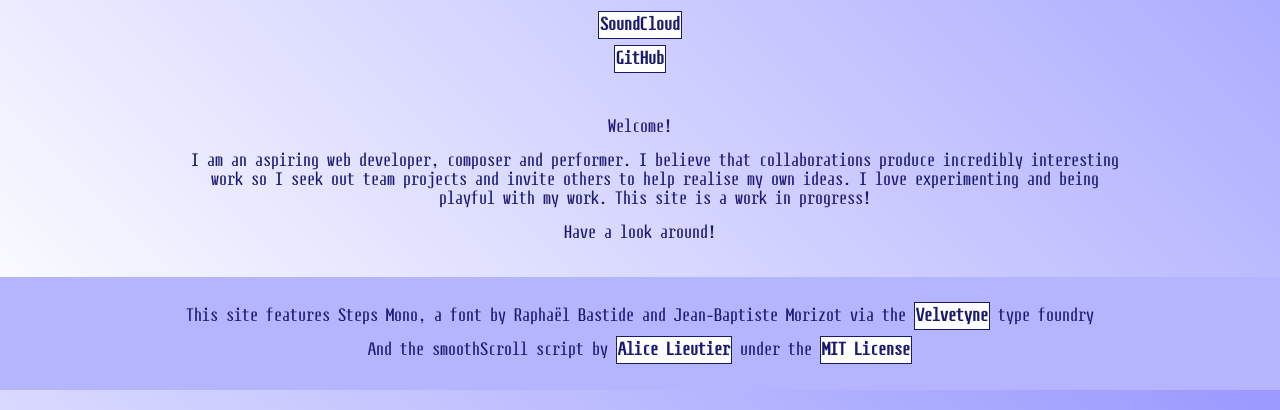
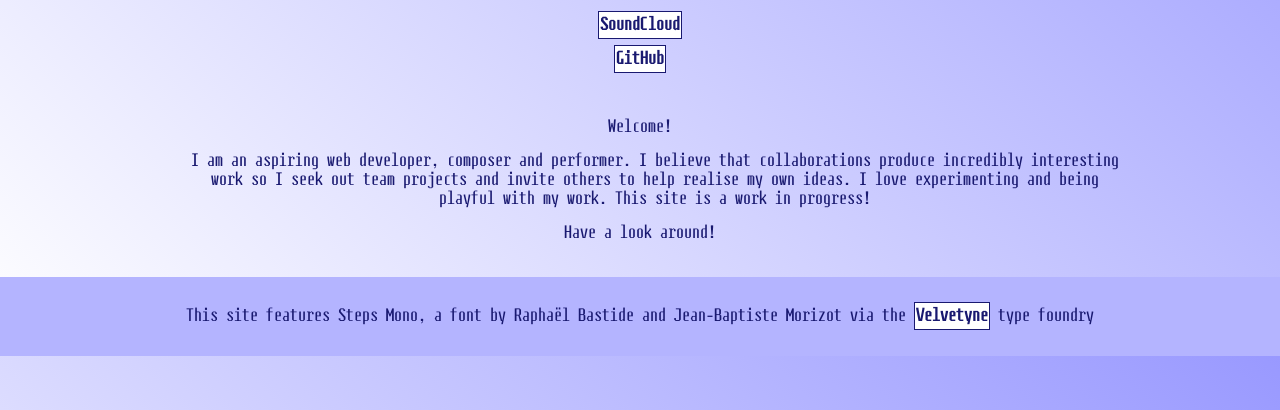
Before and after one commit to mistakeless/mistakeless.github.io, a plain HTML site: page index.html in a window 1280 px wide. Shown: the part 390-800 px from the top of the page. Drawn offline with Linux system fonts and the light colour scheme.

Commit message:
remove unnecessary footer info

```diff
--- a/index.html
+++ b/index.html
@@ -58,7 +58,6 @@
 
         <footer>
             <p>This site features Steps Mono, a font by Raphaël Bastide and Jean-Baptiste Morizot via the <a href="https://velvetyne.fr/" target="_blank" class="text-link">Velvetyne</a> type foundry</p>
-            <p>And the smoothScroll script by <a href="https://github.com/alicelieutier" target="_blank" class="text-link">Alice Lieutier</a> under the <a href="MIT.html" class="text-link">MIT License</a></p>
         </footer>
 
 
```
